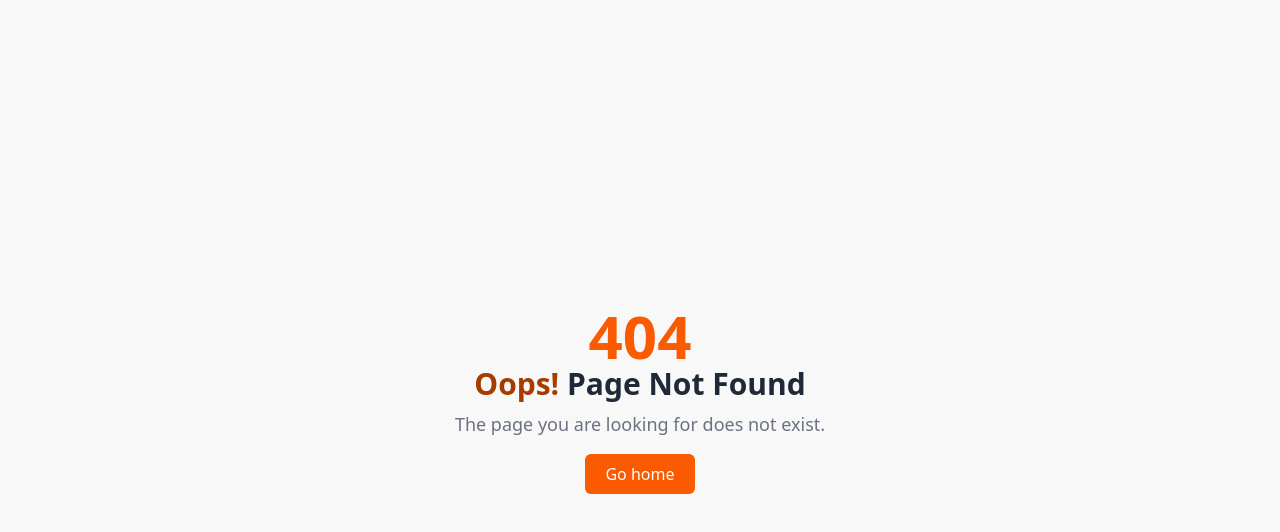
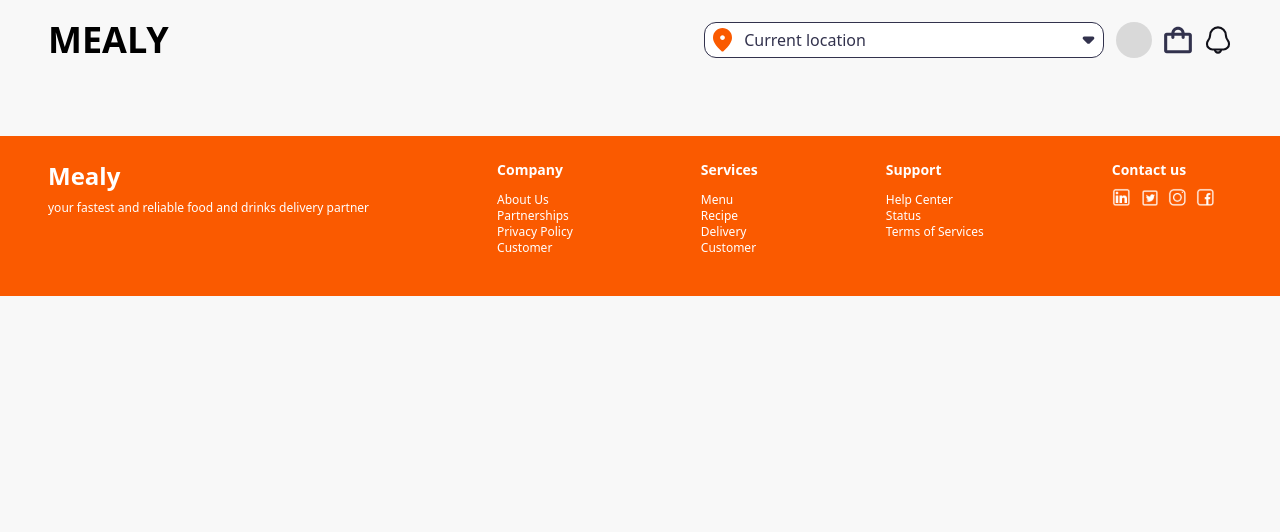
Before and after one commit to Stutern-Project-23/Group-4-Mealy-Project-Team-2A, a React (Create React App) app: page /order-tracking in a window 1280 px wide. Before the commit this address had no page. Shown: the top 532 px of the page. Built offline with nearby package versions, Linux system fonts and the light colour scheme.

Commit message:
Added react-google-map

```diff
--- a/package.json
+++ b/package.json
@@ -4,6 +4,7 @@
   "private": true,
   "dependencies": {
     "@material-tailwind/react": "^2.0.1",
+    "@react-google-maps/api": "^2.18.1",
     "@testing-library/jest-dom": "^5.16.5",
     "@testing-library/react": "^13.4.0",
     "@testing-library/user-event": "^13.5.0",
--- /dev/null
+++ b/src/pages/orderTracking/map.js
@@ -0,0 +1,7 @@
+
+import { GoogleMap, useLoadScript, Marker } from "@react-google-maps/api";
+import { useMemo } from "react";
+
+const Map = () => {
+    const {} = useLoadScript({ googleMapsApiKey: ''});
+}
--- /dev/null
+++ b/src/pages/orderTracking/orderTracking.js
@@ -0,0 +1,18 @@
+import React from "react";
+import Header from "../../components/homePage/Header"
+import Footer from "../../components/landingPage/Footer";
+
+const OrderTracking = () =>{
+    return(
+        <>
+        <Header />
+        <div>
+        <p>Your mealy is being delivered.</p>
+
+        </div>
+        <Footer />
+        </>
+    )
+};
+
+export default OrderTracking;
--- a/src/router.js
+++ b/src/router.js
@@ -12,6 +12,7 @@ import Homepage from "./pages/homePage/HomePage";
 import GuestHomepage from "./pages/homePage/GuestHomePage";
 import NavLayout from "./pages/accountsettings/NavLayout";
 import PageNotFound from "./components/PageNotFound";
+import OrderTracking from "./pages/orderTracking/orderTracking";
 
 const MainRouter = () => {
   return (
@@ -35,6 +36,7 @@ const MainRouter = () => {
         <Route path="/guesthomepage" element={<GuestHomepage />} />
         <Route path="/accountsettings" element={<NavLayout />} />
         <Route path="*" element={<PageNotFound />} />
+        <Route path="/order-tracking" element={<OrderTracking />} />
       </Routes>
     </div>
   );
```
Also changed, not shown: 1 other file (tests, documents, lock files or other folders).
